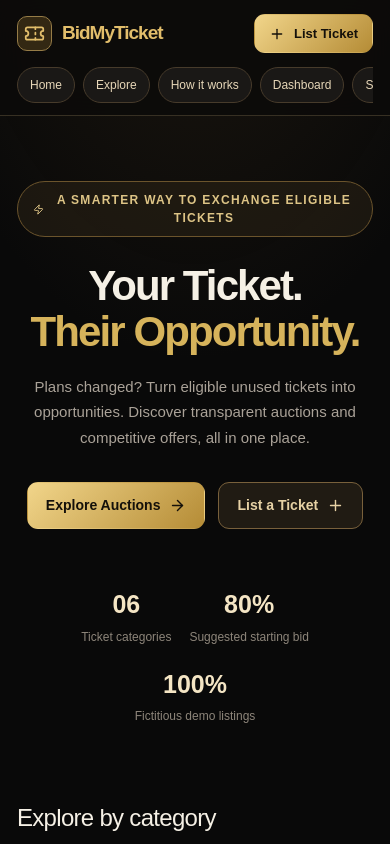
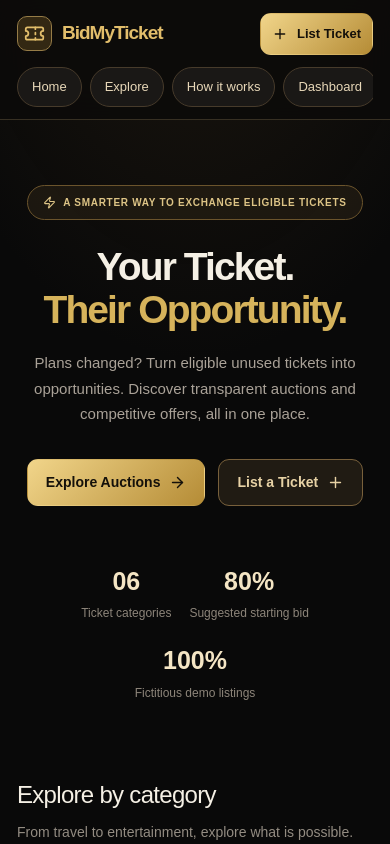
Before and after one commit to anujsingh-hue/bidmytickets, a Next.js app: page / in a window 390 px wide. Shown: the top 844 px of the page. Built offline with nearby package versions, Linux system fonts and the light colour scheme.

Commit message:
Improve responsive navigation and small-screen layouts

```diff
--- a/src/app/globals.css
+++ b/src/app/globals.css
@@ -94,3 +94,50 @@ a { color:inherit; }
 .mobile-nav { display:none; }
 @media(max-width:900px){.nav-links { gap:10px; }.cat-grid{grid-template-columns:repeat(3,1fr)}.cards{grid-template-columns:repeat(2,1fr)}.detail-grid{grid-template-columns:1fr}.stats{gap:24px}}
 @media(max-width:650px){.container{padding:0 17px}.nav{min-height:67px}.brand{font-size:19px}.nav-links{display:none}.nav-actions .btn-outline{display:none}.mobile-nav{display:flex; gap:8px; overflow:auto; padding-bottom:12px}.mobile-nav button{border:1px solid #473b2b; padding:8px 12px; border-radius:99px; font-size:12px; white-space:nowrap; background:#1a1816;color:#e7d7b8}.hero{padding:65px 0 40px}.hero h1{letter-spacing:-1.9px}.hero p{font-size:15px}.stats{gap:18px;flex-wrap:wrap}.section{padding:33px 0}.section-title{font-size:24px}.cat-grid{grid-template-columns:repeat(3,1fr);gap:8px}.cat-card{min-height:118px;padding:17px 5px}.cards{grid-template-columns:1fr}.form-grid{grid-template-columns:1fr}.form-field.span{grid-column:auto}.dash-grid,.steps{grid-template-columns:1fr}.page-header h1{font-size:32px}.filters select{max-width:none}.detail-title{font-size:28px}.panel{padding:19px}.section-head{align-items:start}}
+
+
+/* Responsive tablet navigation and narrower phone refinements.
+   Keep navigation reachable without forcing the desktop links to overflow. */
+@media (max-width: 1080px) {
+  .nav-links { display: none; }
+  .mobile-nav {
+    display: flex;
+    gap: 8px;
+    overflow-x: auto;
+    overscroll-behavior-x: contain;
+    scrollbar-width: none;
+    padding-bottom: 12px;
+  }
+  .mobile-nav::-webkit-scrollbar { display: none; }
+  .mobile-nav button {
+    flex: 0 0 auto;
+    min-height: 40px;
+    border: 1px solid #473b2b;
+    padding: 8px 14px;
+    border-radius: 99px;
+    font-size: 13px;
+    white-space: nowrap;
+    background: #1a1816;
+    color: #e7d7b8;
+  }
+  .nav-actions { gap: 8px; }
+}
+@media (max-width: 650px) {
+  .section-head { flex-wrap: wrap; }
+  .hero h1 { font-size: clamp(35px, 10vw, 55px); overflow-wrap: break-word; }
+  .eyebrow { max-width: 100%; font-size: 10px; letter-spacing: .7px; white-space: normal; }
+  .price-row { align-items: flex-start; }
+  .ticket-foot { flex-wrap: wrap; gap: 8px; }
+  .field, .btn, .pill { min-height: 42px; }
+  .nav-actions .btn-gold { padding: 9px 11px; }
+  .footer-inner { flex-direction: column; }
+}
+@media (max-width: 380px) {
+  .brand { font-size: 16px; gap: 6px; }
+  .brand-mark { width: 29px; height: 29px; }
+  .nav { gap: 6px; }
+  .nav-actions .btn-gold { font-size: 11px; padding: 8px; gap: 5px; }
+  .nav-actions .btn-gold svg { width: 14px; }
+  .stats { gap: 12px; }
+  .price { font-size: 22px; }
+}
```
